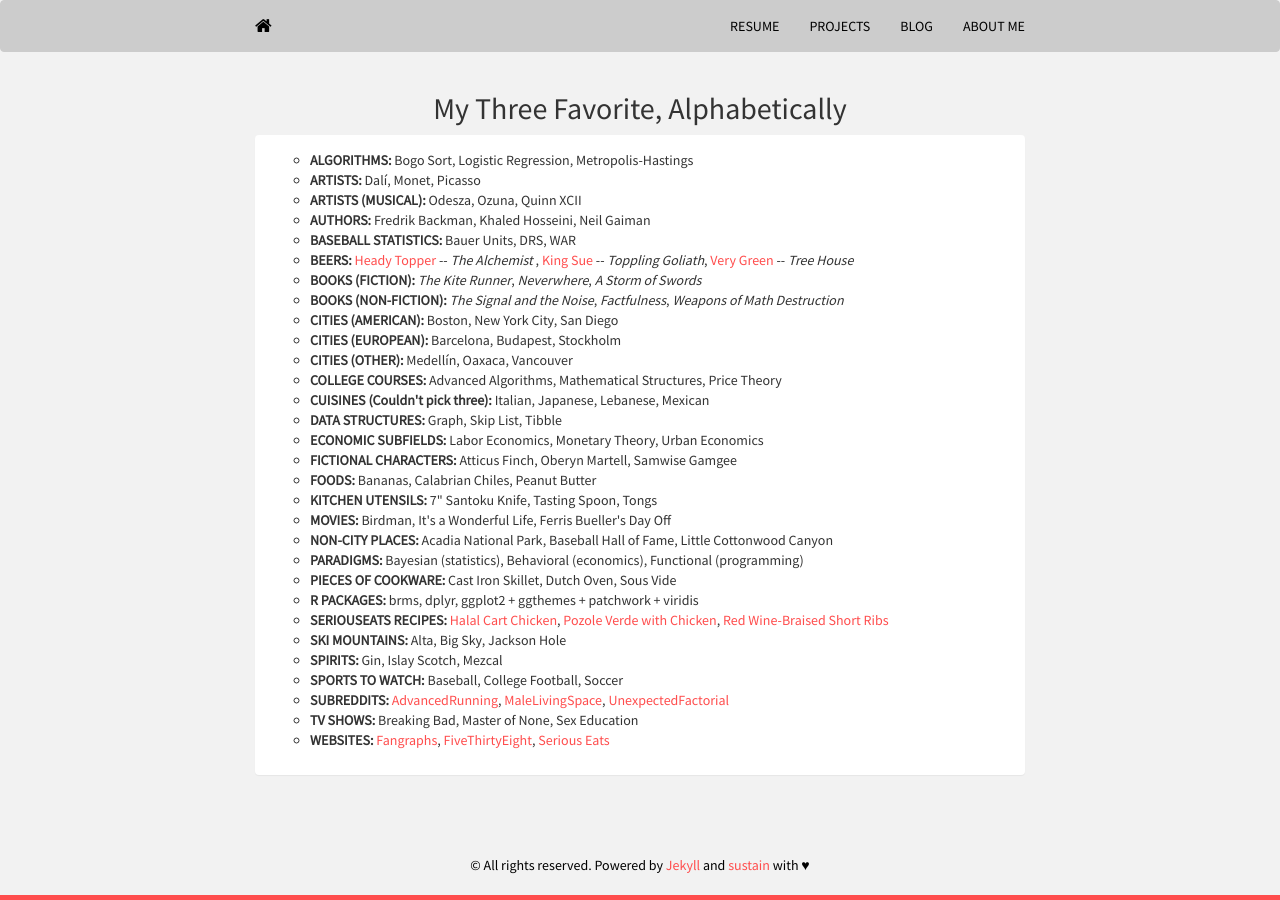
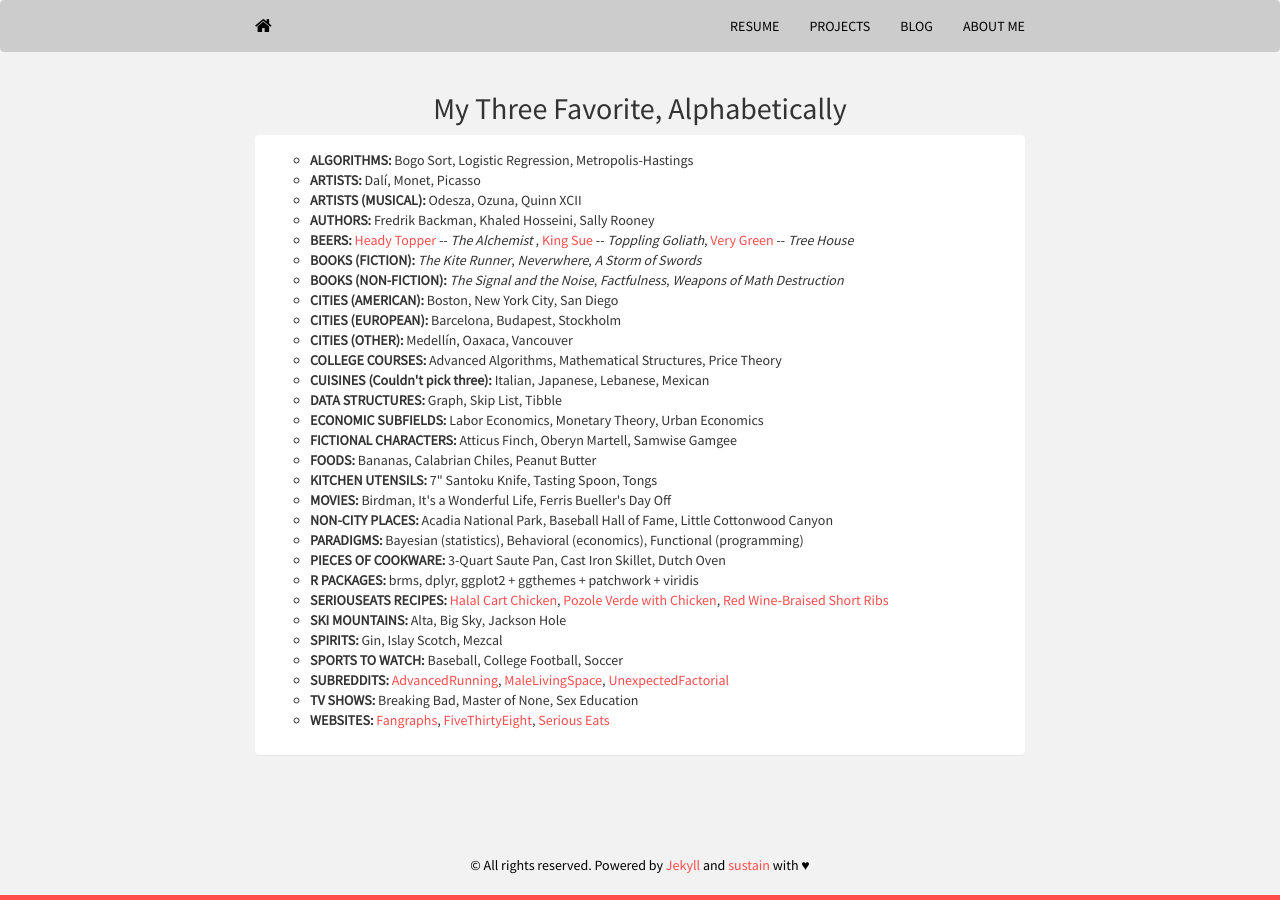
Before and after one commit to mrkaye97/mrkaye97.github.io, a Jekyll site: the page built from random.html, in a window 1280 px wide. Built offline with Jekyll 4.4.1, drawn with Linux system fonts in a browser that asks for light colours; nearby versions of some CDN libraries.

Commit message:
updating a couple more things

```diff
--- a/random.html
+++ b/random.html
@@ -23,8 +23,7 @@
 					  <li><b>ALGORITHMS:</b> Bogo Sort, Logistic Regression, Metropolis-Hastings</li>
 					  <li><b>ARTISTS:</b> Dalí, Monet, Picasso</li>
 					  <li><b>ARTISTS (MUSICAL):</b> Odesza, Ozuna, Quinn XCII</li>
-					  <li><b>AUTHORS:</b> Fredrik Backman, Khaled Hosseini, Neil Gaiman</li>
-					  <li><b>BASEBALL STATISTICS:</b> Bauer Units, DRS, WAR</li>
+					  <li><b>AUTHORS:</b> Fredrik Backman, Khaled Hosseini, Sally Rooney</li>
 					  <li><b>BEERS:</b>  <a href="https://untappd.com/b/the-alchemist-heady-topper/4691">Heady Topper</a> -- <i>The Alchemist </i>, <a href="https://untappd.com/b/toppling-goliath-brewing-co-king-sue/594015">King Sue</a> -- <i>Toppling Goliath</i>,  <a href="https://untappd.com/b/tree-house-brewing-company-very-green/689944">Very Green</a> -- <i>Tree House</i></li></li>
 					  <li><b>BOOKS (FICTION):</b> <i>The Kite Runner</i>, <i>Neverwhere</i>, <i>A Storm of Swords</i></li>
 					  <li><b>BOOKS (NON-FICTION):</b> <i>The Signal and the Noise</i>, <i>Factfulness</i>, <i>Weapons of Math Destruction</i></li>
@@ -41,7 +40,7 @@
 					  <li><b>MOVIES:</b> Birdman, It's a Wonderful Life, Ferris Bueller's Day Off</li>
 					  <li><b>NON-CITY PLACES:</b> Acadia National Park, Baseball Hall of Fame, Little Cottonwood Canyon</li>
 					  <li><b>PARADIGMS:</b> Bayesian (statistics), Behavioral (economics), Functional (programming)</li>
-					  <li><b>PIECES OF COOKWARE:</b> Cast Iron Skillet, Dutch Oven, Sous Vide</li>
+					  <li><b>PIECES OF COOKWARE:</b> 3-Quart Saute Pan, Cast Iron Skillet, Dutch Oven</li>
 					  <li><b>R PACKAGES:</b> brms, dplyr, ggplot2 + ggthemes + patchwork + viridis</li>
 					  <li><b>SERIOUSEATS RECIPES:</b> <a href="https://www.seriouseats.com/recipes/2011/12/serious-eats-halal-cart-style-chicken-and-rice-white-sauce-recipe.html">Halal Cart Chicken</a>, <a href="https://www.seriouseats.com/recipes/2017/01/pozole-verde-de-pollo-green-mexican-hominy-and-chicken-soup-recipe.html">Pozole Verde with Chicken</a>, <a href="https://www.seriouseats.com/recipes/2019/12/red-wine-braised-beef-short-ribs-recipe.html">Red Wine-Braised Short Ribs</a></li></li>
 					  <li><b>SKI MOUNTAINS:</b> Alta, Big Sky, Jackson Hole</li>
```
